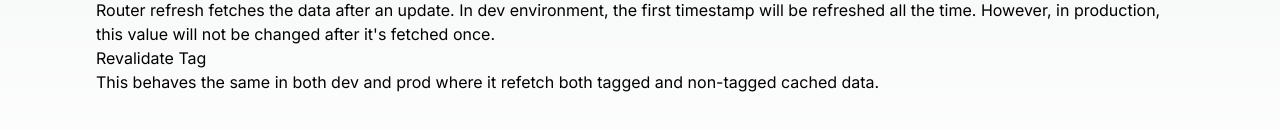
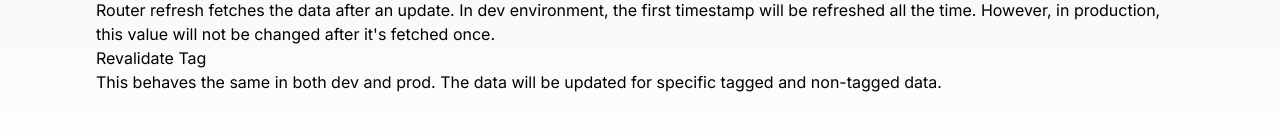
Before and after one commit to cjjeon/nextjs-learnings, a Next.js app: page /caching in a window 1280 px wide. Shown: the part 932-1062 px from the top of the page. Built offline with nearby package versions, Linux system fonts and the light colour scheme.

Commit message:
Fix build error

```diff
--- a/src/app/caching/page.tsx
+++ b/src/app/caching/page.tsx
@@ -65,13 +65,13 @@ export default function Page() {
       </div>
       <div>
         Router refresh fetches the data after an update. In dev environment, the first timestamp will be refreshed all
-        the time. However, in production, this value will not be changed after it's fetched once.
+        the time. However, in production, this value will not be changed after it&apos;s fetched once.
       </div>
       <div>
         Revalidate Tag
       </div>
       <div>
-        This behaves the same in both dev and prod where it refetch both tagged and non-tagged cached data.
+        This behaves the same in both dev and prod. The data will be updated for specific tagged and non-tagged data.
       </div>
     </div>
   );
```
